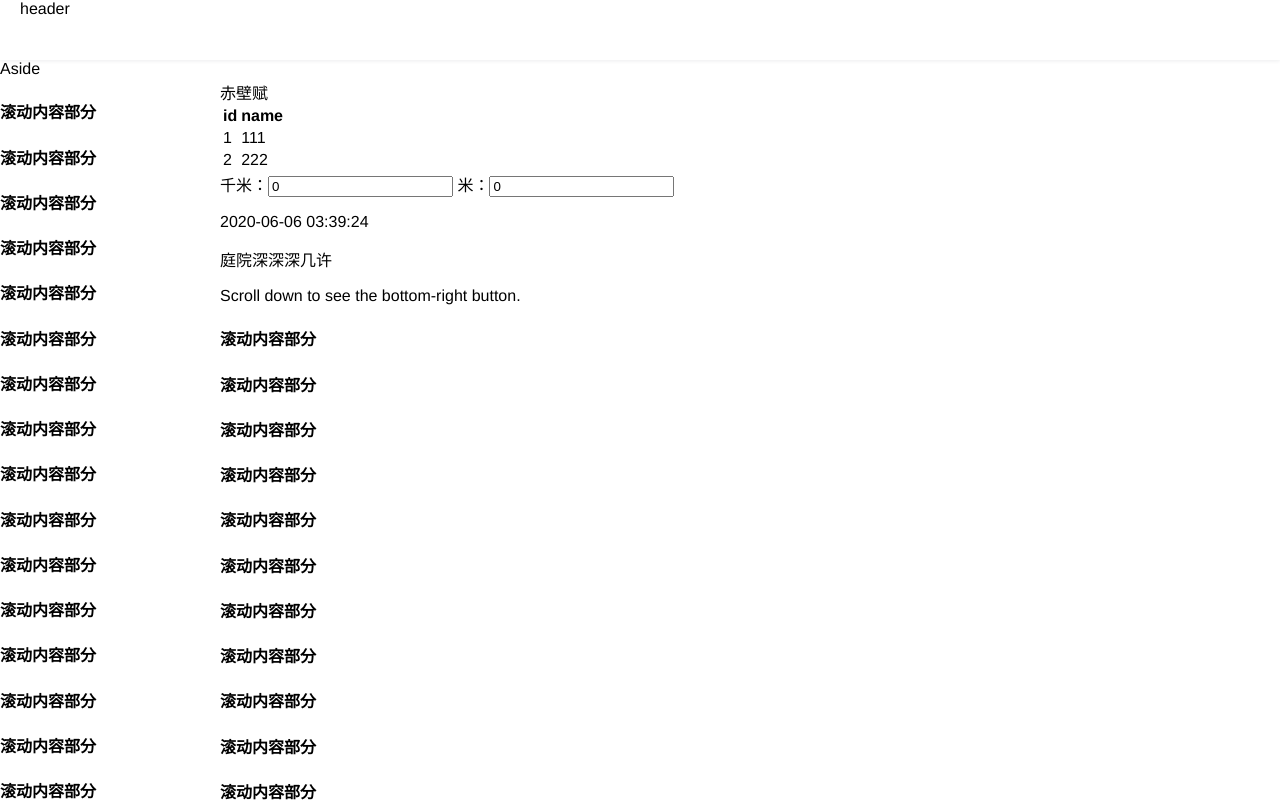
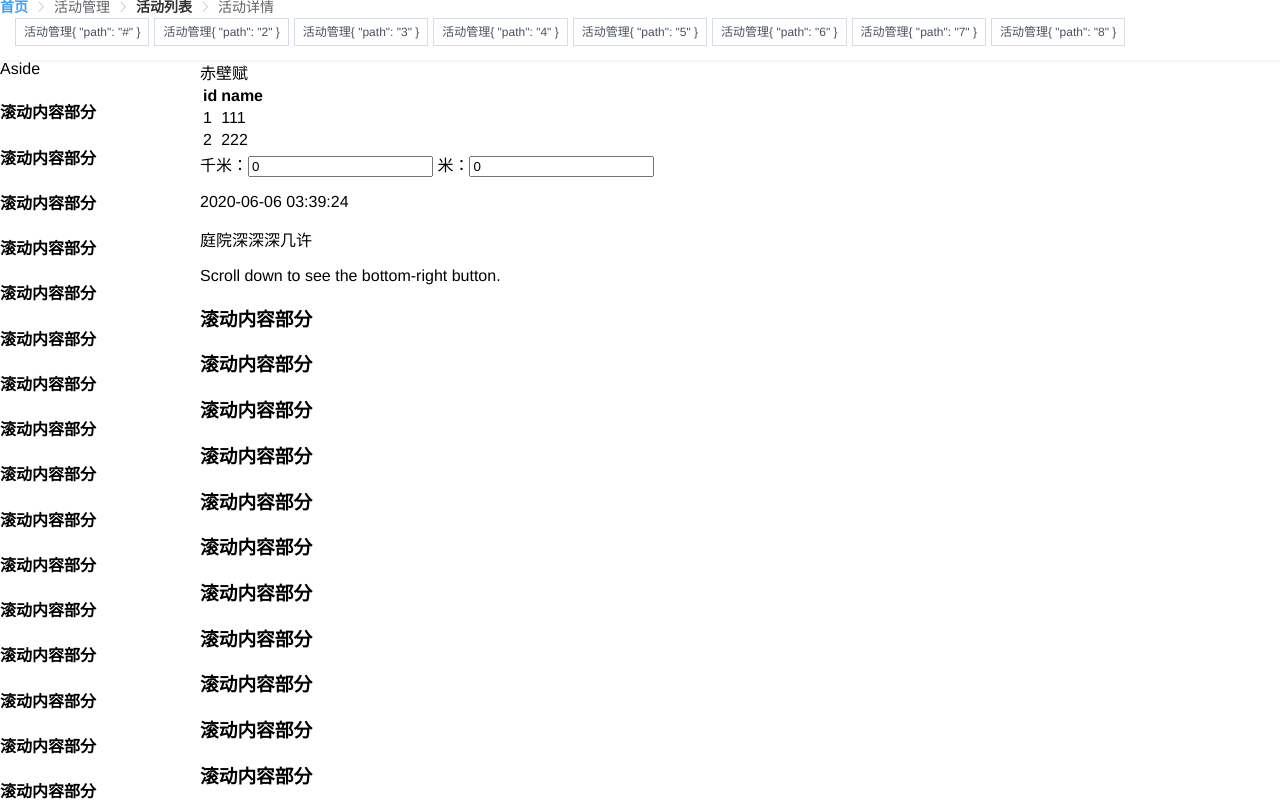
Before and after one commit to No-29/myVue, a Vue app: page /#/article in a window 1280 px wide. Built offline with nearby package versions, Linux system fonts and the light colour scheme.

Commit message:
顶部标签练习

```diff
--- a/src/views/article.vue
+++ b/src/views/article.vue
@@ -1,6 +1,16 @@
 <template>
   <el-container style="overflow-y: hidden;">
-    <el-header style="box-shadow: 0 1px 4px rgba(0,21,41,0.08);">header</el-header>
+    <el-header style="box-shadow: 0 1px 4px rgba(0,21,41,0.08);padding:0;">
+      <el-breadcrumb separator-class="el-icon-arrow-right">
+        <el-breadcrumb-item :to="{ path: '/' }">首页</el-breadcrumb-item>
+        <el-breadcrumb-item>活动管理</el-breadcrumb-item>
+        <el-breadcrumb-item :to="{ path: '/' }" :replace="true">活动列表</el-breadcrumb-item>
+        <el-breadcrumb-item>活动详情</el-breadcrumb-item>
+      </el-breadcrumb>
+      <el-scrollbar ref="scrollContainer" :vertical="false" class="scroll-container" @wheel.native.prevent="handleScroll">
+        <router-link class="tags-view-item" :class="isActive(tag)?'active':''" ref="tag" tag="span" v-for="tag in visitedViews" :key="tag.path" :to="{ path: tag.path }">活动管理{{tag}}</router-link>
+      </el-scrollbar>
+    </el-header>
     <el-container class="main-container">
       <el-aside width="200px">
         <el-scrollbar style="height:100%;">
@@ -32,9 +42,8 @@
               <h1>滚动内容部分</h1>
         </el-scrollbar>
       </el-aside>
-      <el-container>
+      <el-main class="main">
         <el-scrollbar style="height:100%;width:100%;">
-      <el-main>
         <el-backtop target='.el-scrollbar__wrap'>
             <div>
                 回到顶部
@@ -88,9 +97,8 @@
             <el-radio label="dd" v-model="radio"></el-radio>
         </div>
         <div class="remark"></div>
+        </el-scrollbar>
       </el-main>
-      </el-scrollbar>
-      </el-container>
     </el-container>
   </el-container>
 </template>
@@ -107,7 +115,24 @@ export default {
       timer: null,
       time: null,
       kilomiters: 0,
-      miters: 0
+      miters: 0,
+      visitedViews: [{
+        path: '#'
+      }, {
+        path: '2'
+      }, {
+        path: '3'
+      }, {
+        path: '4'
+      }, {
+        path: '5'
+      }, {
+        path: '6'
+      }, {
+        path: '7'
+      }, {
+        path: '8'
+      }]
     }
   },
   mounted: function () {
@@ -128,7 +153,14 @@ export default {
     }
   },
   methods: {
-
+    isActive (route) {
+      return route.path === this.$route.path
+    },
+    handleScroll (e) {
+      const eventDelta = e.wheelDelta || -e.deltaY * 40
+      const $scrollWrapper = this.$refs.scrollContainer.$refs.wrap
+      $scrollWrapper.scrollLeft = $scrollWrapper.scrollLeft - eventDelta / 4
+    }
   },
   filters: {
     dateformat (date) {
@@ -170,4 +202,59 @@ export default {
 .main-container{
   height: calc(100vh - 60px);
 }
+.main{
+  padding: 0;
+}
 </style>
+<style lang="scss" scoped>
+.scroll-container {
+  white-space: nowrap;
+  position: relative;
+  overflow: hidden;
+  // width: 100%;
+  /deep/ {
+    .el-scrollbar__bar {
+      bottom: 0px;
+    }
+    .el-scrollbar__wrap {
+      height: 49px;
+    }
+  }
+  .tags-view-item{
+    display: inline-block;
+    position: relative;
+    cursor: pointer;
+    font-size: 12px;
+    margin-top: 4px;
+    margin-left: 5px;
+    border:1px solid #d8dce5;
+    height: 26px;
+    line-height: 26px;
+    padding:0 8px;
+    color: #495060;
+    background: #fff;
+    &.active {
+      background-color: #42b983;
+      color: #fff;
+      border-color: #42b983;
+      &::before {
+        content: '';
+        background: #fff;
+        display: inline-block;
+        width: 8px;
+        height: 8px;
+        border-radius: 50%;
+        position: relative;
+        margin-right: 2px;
+      }
+    }
+    &:first-of-type{
+      margin-left: 15px;
+    }
+    &:last-of-type{
+      margin-right: 15px;
+    }
+  }
+}
+
+</style>
```
Lines whose indentation alone changed are shown as unchanged.
